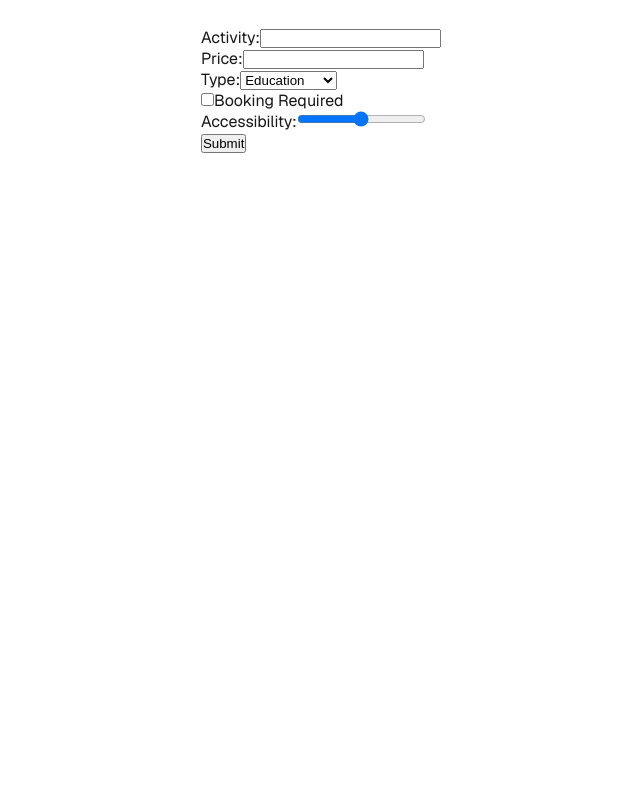
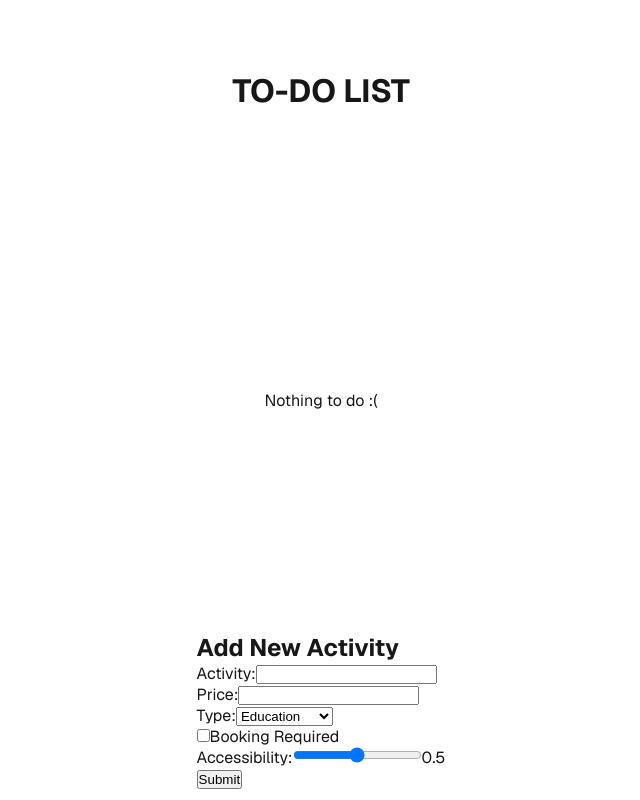
Before and after one commit to Jimms02/webtest, a Next.js app: page / in a window 1280 px wide. Shown: the whole page, without its empty margins (319-959 px from the left). Built offline with nearby package versions, Linux system fonts and the light colour scheme.

Commit message:
+ added list and add function

```diff
--- a/src/app/page.js
+++ /dev/null
@@ -1,10 +0,0 @@
-import styles from "./page.module.css";
-import TodoForm from "../components/todoForm";
-
-export default function Home() {
-  return (
-    <div className={styles.container}>
-      <TodoForm/>
-    </div>
-  );
-}
--- /dev/null
+++ b/src/app/page.jsx
@@ -0,0 +1,24 @@
+"use client"
+
+import React, { useState } from 'react';
+import TodoForm from '@/components/todoForm';
+import TodoList from '@/components/todoList';
+import styles from './page.module.css'
+
+function Home() {
+  const [activities, setActivities] = useState([]);
+
+  const addActivity = (newActivity) => {
+    setActivities([...activities, newActivity]);
+  };
+
+  return (
+    <div className={styles.container}>
+      <h1>TO-DO LIST</h1>
+      <TodoList activities={activities} />
+      <TodoForm addActivity={addActivity} />
+    </div>
+  );
+}
+
+export default Home;
--- a/src/components/todoForm.js
+++ /dev/null
@@ -1,72 +0,0 @@
-
-export default function ActivityForm() {
-
-  return (
-    <form>
-      <div>
-        <label htmlFor="activity">Activity:</label>
-        <input
-          type="text"
-          id="activity"
-          name="activity"
-          required
-        />
-      </div>
-
-      <div>
-        <label htmlFor="price">Price:</label>
-        <input
-          type="number"
-          id="price"
-          name="price"
-          required
-        />
-      </div>
-
-      <div>
-        <label htmlFor="type">Type:</label>
-        <select
-          id="type"
-          name="type"
-          required
-        >
-          <option value="education">Education</option>
-          <option value="recreational">Recreational</option>
-          <option value="social">Social</option>
-          <option value="diy">DIY</option>
-          <option value="charity">Charity</option>
-          <option value="cooking">Cooking</option>
-          <option value="relaxation">Relaxation</option>
-          <option value="music">Music</option>
-          <option value="busywork">Busywork</option>
-        </select>
-      </div>
-
-      <div>
-        <label htmlFor="bookingRequired">
-          <input
-            type="checkbox"
-            id="bookingRequired"
-            name="bookingRequired"
-          />
-          Booking Required
-        </label>
-      </div>
-
-      <div>
-        <label htmlFor="accessibility">Accessibility:</label>
-        <input
-          type="range"
-          id="accessibility"
-          name="accessibility"
-          min="0"
-          max="1"
-          step="0.1"
-        />
-        <span></span>
-      </div>
-
-      <button type="submit">Submit</button>
-    </form>
-  );
-}
--- /dev/null
+++ b/src/components/todoForm.jsx
@@ -0,0 +1,125 @@
+"use client"
+
+import React, { useState } from 'react';
+
+export default function todoForm({ addActivity }) {
+  const [formData, setFormData] = useState({
+    activity: '',
+    price: '',
+    type: 'education',
+    bookingRequired: false,
+    accessibility: 0.5
+  });
+  const [accessibilityValue, setAccessibilityValue] = useState(0.5);
+
+  const handleChange = (e) => {
+    const value = e.target.type === 'checkbox' ? e.target.checked : e.target.value;
+
+    setFormData({
+      ...formData,
+      [e.target.name]: value
+    });
+
+    if (e.target.name === 'accessibility') {
+      setAccessibilityValue(value);
+    }
+  };
+
+  const handleSubmit = (e) => {
+    e.preventDefault();
+
+    addActivity({ ...formData, id: Date.now() });
+
+    // reset form
+    setFormData({
+      activity: '',
+      price: '',
+      type: 'education',
+      bookingRequired: false,
+      accessibility: 0.5
+    });
+    setAccessibilityValue(0.5);
+  };
+
+  return (
+    <div>
+      <h2>Add New Activity</h2>
+      <form onSubmit={handleSubmit}>
+        <div>
+          <label htmlFor="activity">Activity:</label>
+          <input
+            type="text"
+            id="activity"
+            name="activity"
+            value={formData.activity}
+            onChange={handleChange}
+            required
+          />
+        </div>
+
+        <div>
+          <label htmlFor="price">Price:</label>
+          <input
+            type="number"
+            id="price"
+            name="price"
+            value={formData.price}
+            onChange={handleChange}
+            required
+          />
+        </div>
+
+        <div>
+          <label htmlFor="type">Type:</label>
+          <select
+            id="type"
+            name="type"
+            value={formData.type}
+            onChange={handleChange}
+            required
+          >
+            <option value="education">Education</option>
+            <option value="recreational">Recreational</option>
+            <option value="social">Social</option>
+            <option value="diy">DIY</option>
+            <option value="charity">Charity</option>
+            <option value="cooking">Cooking</option>
+            <option value="relaxation">Relaxation</option>
+            <option value="music">Music</option>
+            <option value="busywork">Busywork</option>
+          </select>
+        </div>
+
+        <div>
+          <label htmlFor="bookingRequired">
+            <input
+              type="checkbox"
+              id="bookingRequired"
+              name="bookingRequired"
+              checked={formData.bookingRequired}
+              onChange={handleChange}
+            />
+            Booking Required
+          </label>
+        </div>
+
+        <div>
+          <label htmlFor="accessibility">Accessibility:</label>
+          <input
+            type="range"
+            id="accessibility"
+            name="accessibility"
+            min="0"
+            max="1"
+            step="0.1"
+            value={formData.accessibility}
+            onChange={handleChange}
+          />
+          <span>{accessibilityValue}</span>
+        </div>
+
+        <button type="submit">Submit</button>
+      </form>
+    </div>
+  );
+}
--- /dev/null
+++ b/src/components/todoList.jsx
@@ -0,0 +1,23 @@
+import React from 'react';
+
+export default function TodoList({ activities }) {
+  return (
+    <div>
+      {activities.length === 0 ? (
+        <p>Nothing to do :(</p>
+      ) : (
+        <ul>
+          {activities.map((activity) => (
+            <li key={activity.id}>
+              <h3>{activity.activity}</h3>
+              <p><strong>Price:</strong> ${activity.price}</p>
+              <p><strong>Type:</strong> {activity.type}</p>
+              <p><strong>Booking Required:</strong> {activity.bookingRequired ? 'Yes' : 'No'}</p>
+              <p><strong>Accessibility:</strong> {activity.accessibility}</p>
+            </li>
+          ))}
+        </ul>
+      )}
+    </div>
+  );
+}
```
